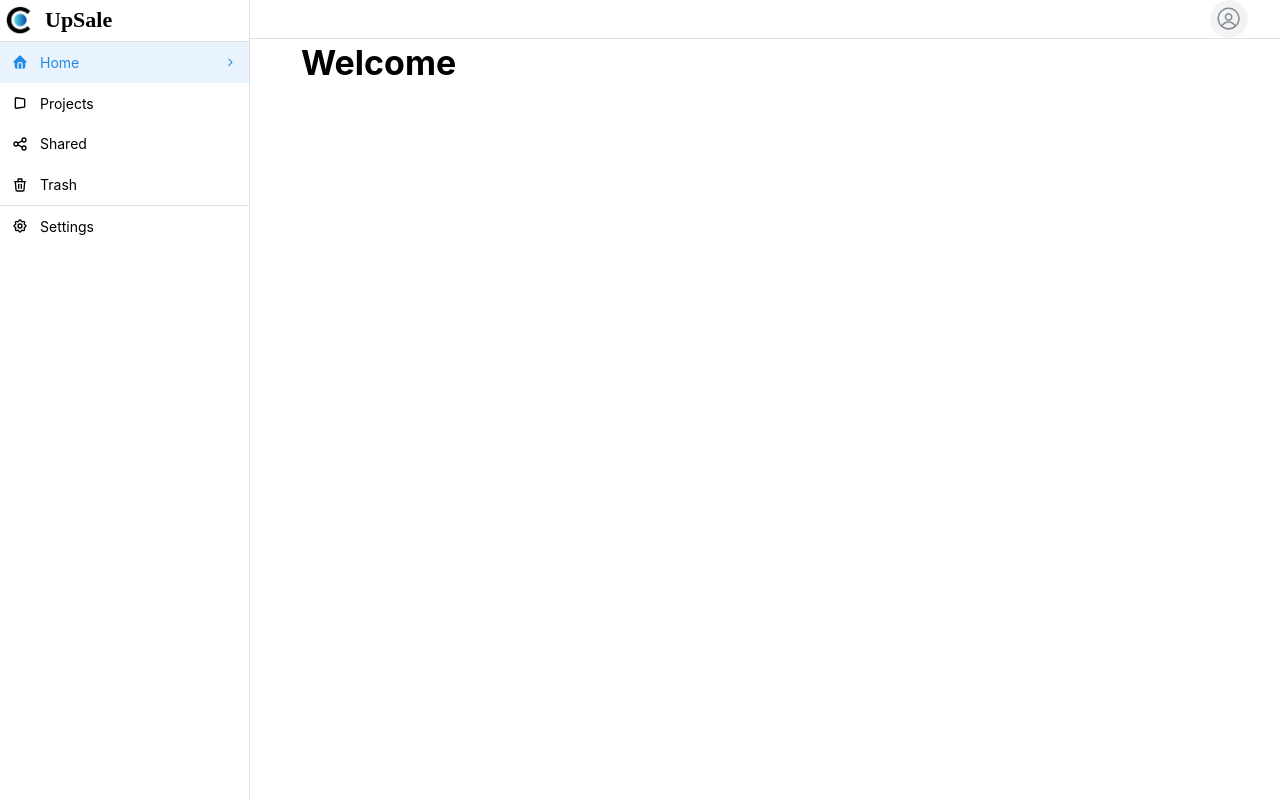
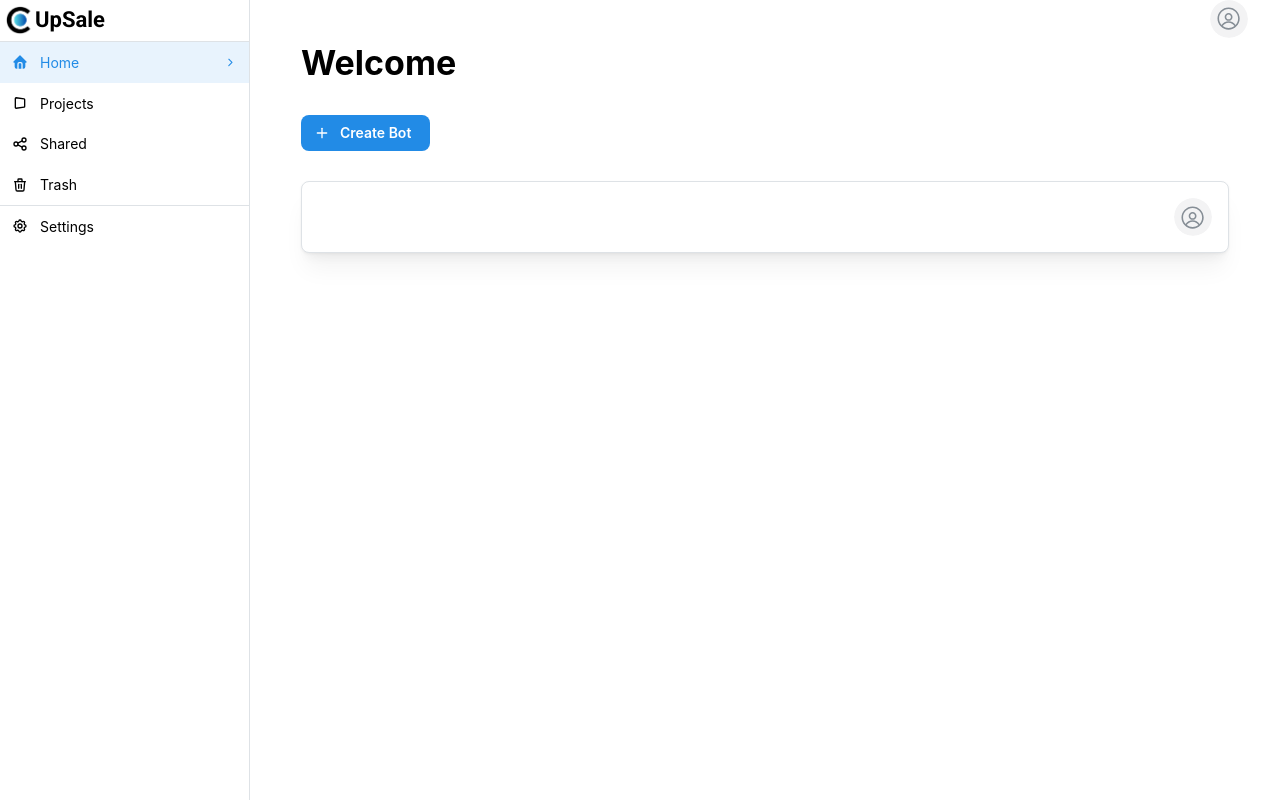
Before and after one commit to UpSale-team/frontend, a React (Vite) app: page /dashboard in a window 1280 px wide. Built offline with nearby package versions, Linux system fonts and the light colour scheme.

Commit message:
Add Home Page

```diff
--- a/src/components/Layout/style.module.css
+++ b/src/components/Layout/style.module.css
@@ -4,11 +4,11 @@
     padding-top: 25px;
   }
 
-.header {
-height: px;
-border: none; /* Loại bỏ border */
-box-shadow: none; /* Nếu có shadow, cũng bỏ nó đi */
-}
+  .header {
+    border-bottom: none !important; /* Xóa viền dưới cùng nếu có */
+    box-shadow: none !important; /* Xóa mọi shadow */
+    background-color: transparent; /* Đảm bảo không có màu nền tạo viền ảo */
+  }
 
 .logoContainer {
     padding: 5px;
--- a/src/components/Logo/index.jsx
+++ b/src/components/Logo/index.jsx
@@ -16,7 +16,7 @@ export default function Logo({ size = 40, onTap, variant = "auto" }) {
   return (
     <Flex
       align="center"
-      gap={10}
+
       onClick={onTap}
       style={{
         cursor: "pointer",
@@ -28,7 +28,7 @@ export default function Logo({ size = 40, onTap, variant = "auto" }) {
         style={{ width: size, height: size }}
       />
       <Title
-        ff="Oswald, sans serif"
+        ff="Roboto, sans-serif"
         order={3}
         c={theme === "dark" ? "#fff" : "#000"}
       >
--- /dev/null
+++ b/src/components/ProjectCard/index.jsx
@@ -0,0 +1,68 @@
+import {
+    Card,
+    Title,
+    Text,
+    Group,
+    ActionIcon,
+    Avatar,
+    Tooltip,
+    Menu,
+} from "@mantine/core";
+import { useHover } from "@mantine/hooks";
+import { IconDots } from "@tabler/icons-react";
+import { useNavigate } from "react-router-dom";
+import User from "../User";
+export default function ProjectCard ({
+    id,
+    title,
+    description,
+    actions,
+    alias,
+    disableNavigate = false,
+    }) {
+        const { hovered, ref } = useHover();
+        const navigate = useNavigate();
+
+          function handleNavigateToProject() {
+            if (!disableNavigate) {
+              navigate(`/${id}`);
+    }
+        }
+
+    return (
+
+        <Card withBorder ref={ref} shadow={hovered ? "xl" : "md"}>
+            <Group justify="space-between">
+                <Title
+                    order={5}
+                    onClick={handleNavigateToProject}
+                    style={{
+                        cursor: "pointer",
+                    }}
+                >
+                    {title}
+
+                </Title>
+                {actions ? (
+                    <Menu withinPortal shadow="md" position="top-end" width={150}>
+                        <Menu.Target>
+                            <ActionIcon variant="light" color="gray">
+                                <IconDots />
+                            </ActionIcon>
+                        </Menu.Target>
+                        <Menu.Dropdown p={5}>{actions}</Menu.Dropdown>
+                    </Menu>
+                ) : null}
+            </Group>
+                <Text size="sm">{description}</Text>
+                <Group justify="space-between" align="flex-end">
+        <Text size="xs" c="dimmed">
+          {alias}
+        </Text>
+        <User />
+        </Group>
+
+        </Card>
+
+);
+}
--- /dev/null
+++ b/src/language/english.js
@@ -0,0 +1,22 @@
+import { Title } from "@mantine/core";
+
+const english = {
+    auth: {
+      login: "Login to UpSale",
+      logout: "Logout",
+      noLogin: "You are not logged in",
+    },
+    home: {
+        createBtn: "Create Bot",
+    },
+    btn: {
+        cancel: "Cancel",
+        create: "Create",
+    },
+    createBot: {
+        title: "Create Bot",
+        nameLabel: "Bot name",
+        descriptionLabel: "Bot description",
+    }
+};
+export default english;
--- /dev/null
+++ b/src/language/vietnamese.js
@@ -0,0 +1,8 @@
+const vietnamese = {
+    auth: {
+        login: "Đăng nhập vào CVEZ",
+        logout: "Đăng xuất",
+        noLogin: "Bạn chưa đăng nhập",
+    },
+};
+export default vietnamese;
--- a/src/pages/Dashboard/Home.jsx
+++ b/src/pages/Dashboard/Home.jsx
@@ -1,15 +1,37 @@
 
-import { SimpleGrid, Flex, Title } from '@mantine/core';
+import { Button , Flex, Title } from '@mantine/core';
+import { useDisclosure } from "@mantine/hooks";
+import CreateProjectDrawer from '../Drawer/CreateProjectDrawer';
+import { IconPlus } from "@tabler/icons-react";
+import { useEffect, useState } from "react";
+import appStrings from '../../utils/strings';
+import ProjectCard from '../../components/ProjectCard';
 
-export default function Home() {
+export default function HomePage() {
+    const [isNewProjectOpen, newProjectToggle] = useDisclosure(false);
     return (
-        <>
+            <Flex direction="column" gap={30}>
             <Flex direction="column" gap={30}>
                 <Title order={1}>
                     Welcome
 
                 </Title>
             </Flex>
-        </>
+            <Flex>
+            <Button
+              leftSection={<IconPlus size="1rem" />}
+              onClick={newProjectToggle.open}
+            >
+              {appStrings.language.home.createBtn}
+            </Button>
+            <CreateProjectDrawer
+            open={isNewProjectOpen}
+            onClose={newProjectToggle.close}
+      />
+          </Flex>
+          <ProjectCard/>
+          </Flex>
+
+
     );
 }
--- /dev/null
+++ b/src/pages/Drawer/CreateProjectDrawer.jsx
@@ -0,0 +1,60 @@
+import {
+  Modal,
+  Flex,
+  TextInput,
+  Textarea,
+  Button,
+  Title,
+  Container,
+} from "@mantine/core";
+import appStrings from "../../utils/strings";
+
+export default function CreateProjectDrawer({ open, onClose }) {
+  return (
+    <Modal opened={open} onClose={onClose} size ='md' title={appStrings.language.createBot.title} centered>
+
+        <Flex
+          gap="lg"
+          justify="center"
+          align="center"
+          direction="column"
+          wrap="wrap"
+        >
+
+          <TextInput
+            label={appStrings.language.createBot.nameLabel}
+            placeholder={appStrings.language.createBot.nameLabel}
+            variant="filled"
+            style={{ width: "100%" }}
+            // onChange={handleInputChange}
+            // value={projectName}
+            required
+          />
+          <Textarea
+            variant="filled"
+            label={appStrings.language.createBot.descriptionLabel}
+            placeholder={appStrings.language.createBot.descriptionLabel}
+            style={{ width: "100%" ,height: "120px" }}
+            autosize
+            minRows={4}
+            maxRows={8}
+            // onChange={(event) => setDescription(event.target.value)}
+            // value={description}
+          />
+        </Flex>
+        <Flex justify="flex-end" gap="md" style={{ marginTop: "20px" }}>
+          <Button variant="default" onClick={onClose}>
+            {appStrings.language.btn.cancel}
+          </Button>
+          <Button
+            // onClick={handleCreateProject}
+            // loading={isLoading}
+            // disabled={!projectName}
+          >
+            {appStrings.language.btn.create}
+          </Button>
+        </Flex>
+
+    </Modal>
+  )
+}
--- /dev/null
+++ b/src/utils/strings.js
@@ -0,0 +1,27 @@
+import english from "../language/english";
+import vietnamese from "../language/vietnamese";
+function getLanguageStrings(language){
+    switch(language) {
+        case "en":
+            return english;
+        case "vi":
+            return vietnamese;
+    }
+}
+
+export const languageOptions = [
+    { value: "en", label: "🇺🇸 English" },
+    { value: "vi", label: "🇻🇳 Tiếng Việt" },
+    // { value: "ja", label: "🇯🇵 日本語" },
+    // { value: "ko", label: "🇰🇷 한국어" },
+    // { value: "zh", label: "🇨🇳 中文" },
+    // { value: "hi", label: "🇮🇳 हिन्दी" },
+    // { value: "fr", label: "🇫🇷 Français" },
+  ];
+
+  const appStrings = {
+    appName: "UpSale",
+    language: getLanguageStrings(localStorage.getItem("language") || "en"),
+  };
+
+  export default appStrings;
```
Also changed, not shown: src/components/Actions/YourProjectAction.jsx (added).
